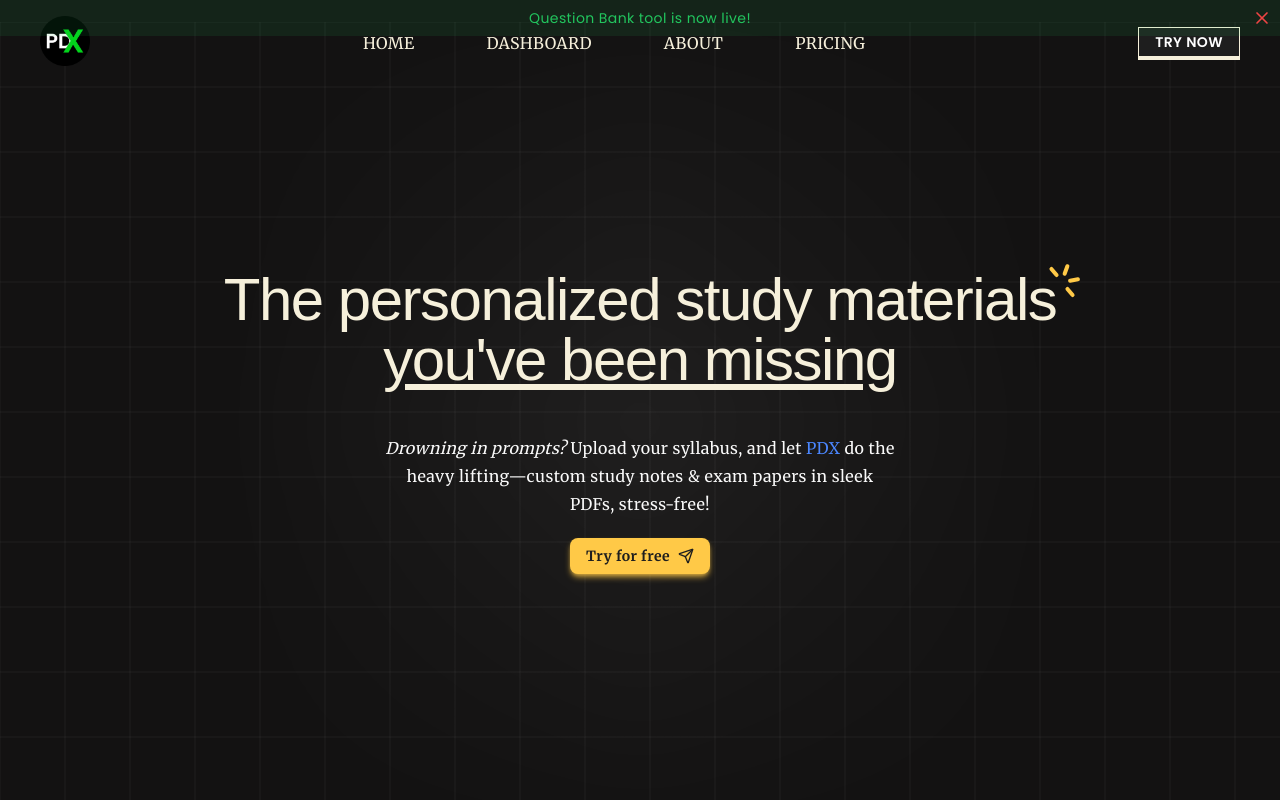
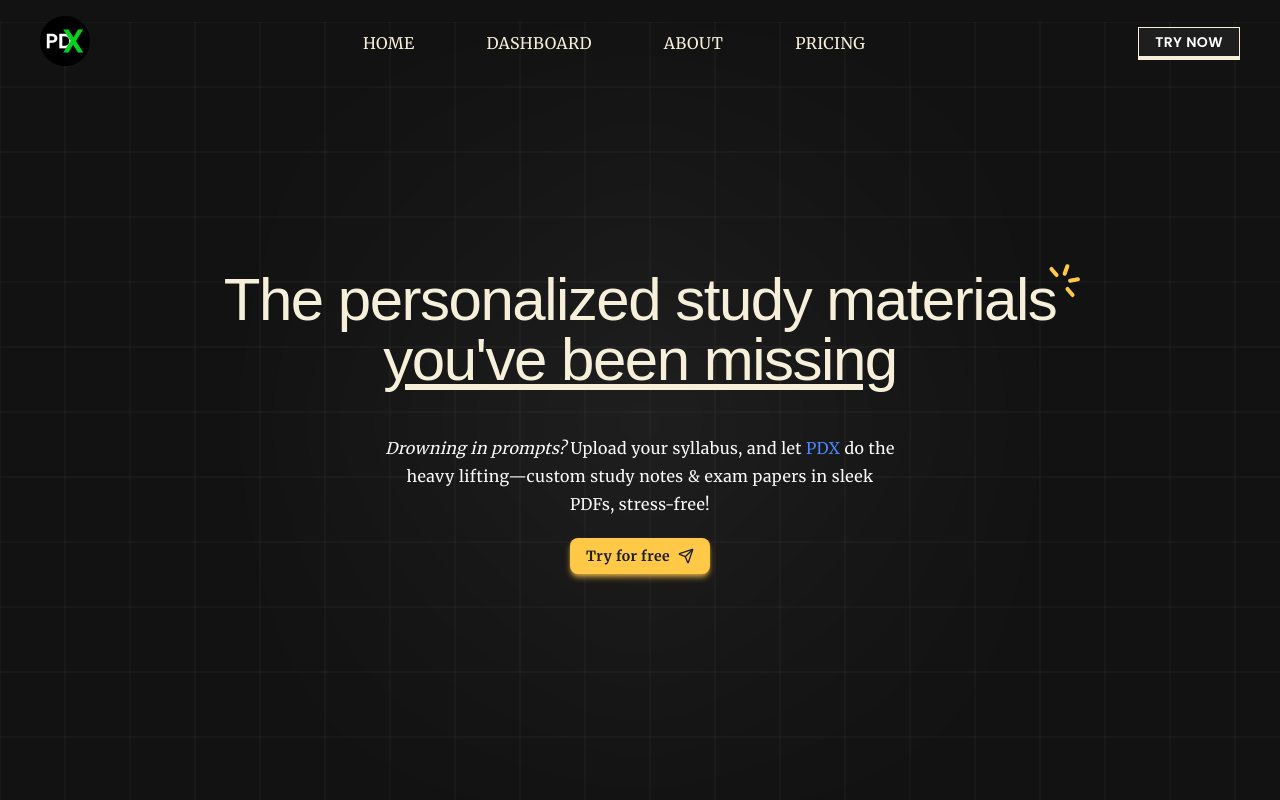
Before and after one commit to Dey11/pdx, a Next.js app: page / in a window 1280 px wide. Shown: the top 800 px of the page. Built offline with nearby package versions, Linux system fonts and the light colour scheme; no server answers; a web font is replaced by a local one.

Commit message:
remove the feature banner

```diff
--- a/src/app/(landing)/layout.tsx
+++ b/src/app/(landing)/layout.tsx
@@ -50,7 +50,7 @@ export const metadata = {
 const Layout = ({ children }: Readonly<{ children: React.ReactNode }>) => {
   return (
     <div>
-      <NewFeatureBanner />
+      {/* <NewFeatureBanner /> */}
       <Header />
 
       {children}
```
